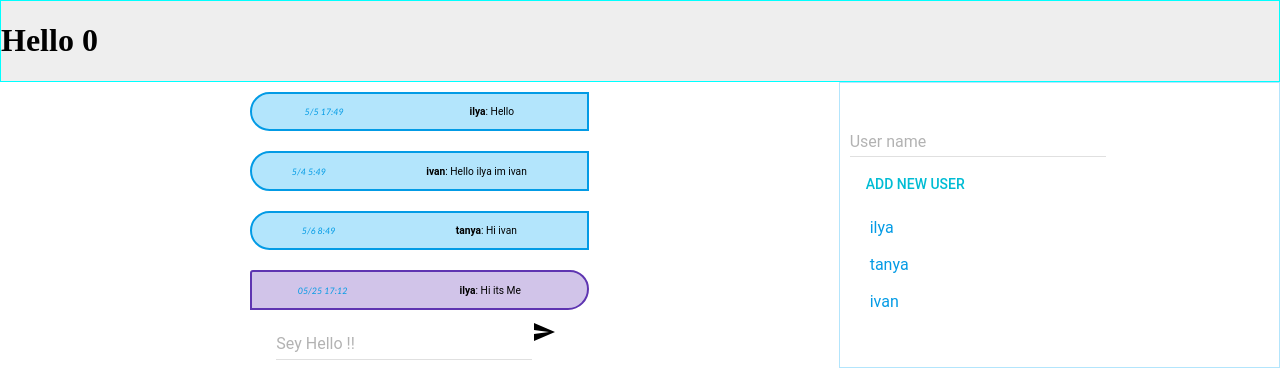
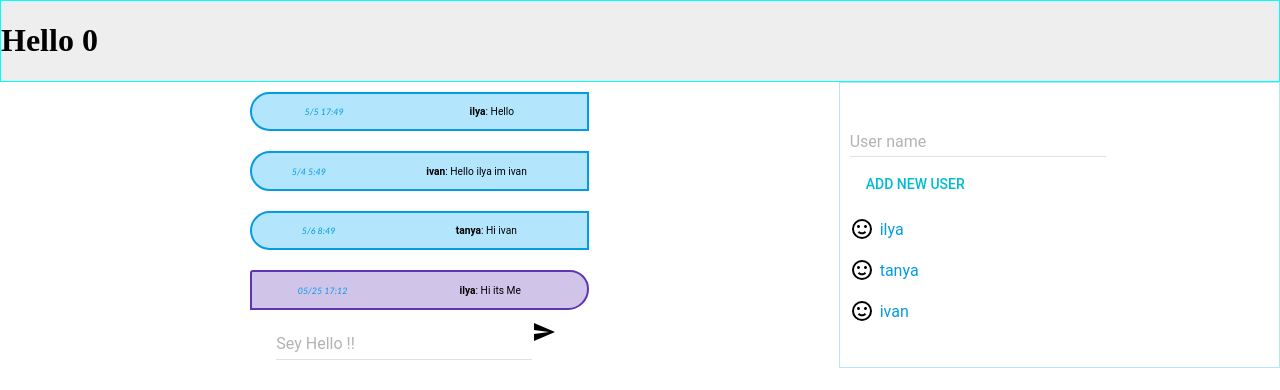
Before and after one commit to ildevelop/WebpackReactRedux, a React app: page / in a window 1280 px wide. Shown: the top 390 px of the page. Built offline with nearby package versions, Linux system fonts and the light colour scheme.

Commit message:
Add Middleware

```diff
--- a/src/Components/Chat/Chat.js
+++ b/src/Components/Chat/Chat.js
@@ -68,7 +68,7 @@ export class Chat extends React.Component {
                     </div>
                     <div className="allUsers">
                         {users.map((i, key) =>
-                            <p key={key}> {i}</p>
+                            <p  className="iconSmile" key={key}>{i}</p>
                         )}
                     </div>
                 </div>
--- a/src/Components/Chat/Chat.scss
+++ b/src/Components/Chat/Chat.scss
@@ -64,5 +64,10 @@ $LightBlue900: #01579B;
     flex: 1;
     flex-direction: column;
     border: 1px solid $LightBlue100;
+    .iconSmile{
+      background: url("./../../assets/emoticon-happy.svg") no-repeat;
+
+      padding: 3px 30px;
+    }
   }
 }
```
Also changed, not shown: src/assets/emoticon-happy.svg (added).
